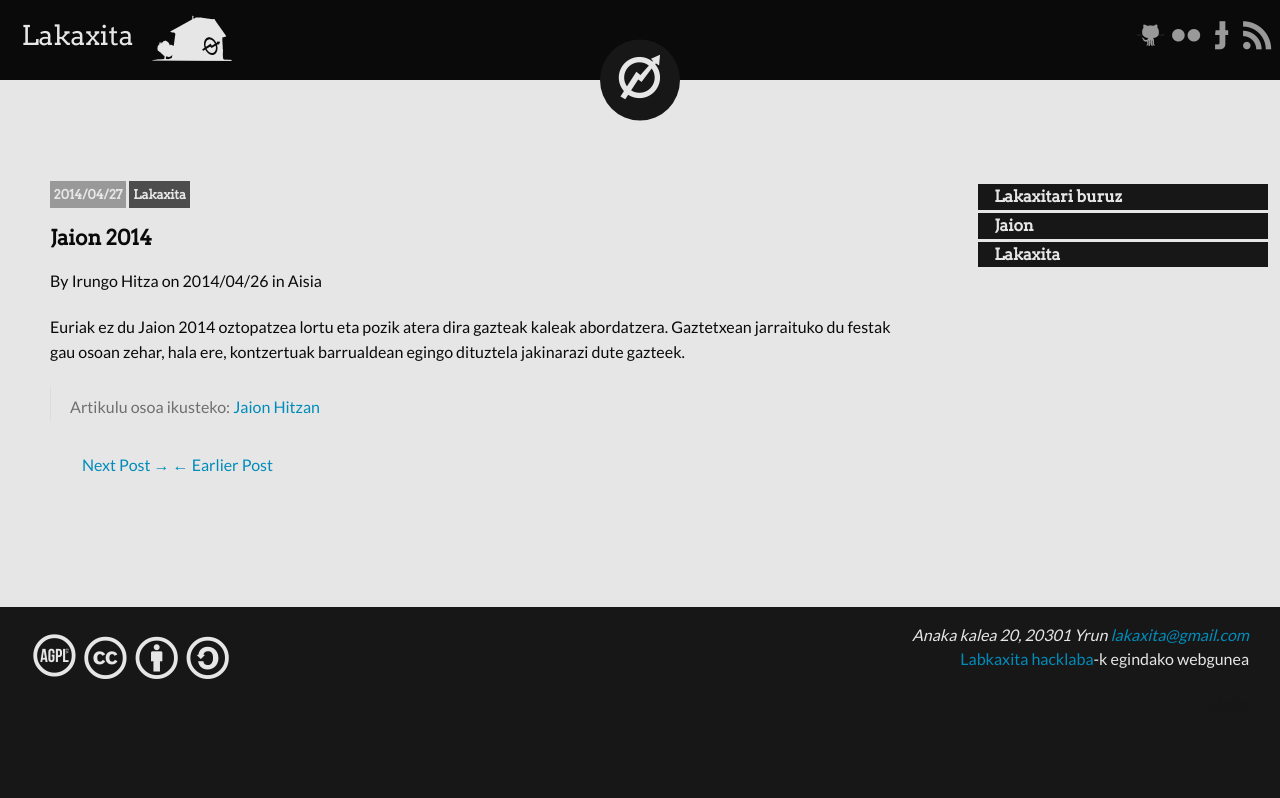
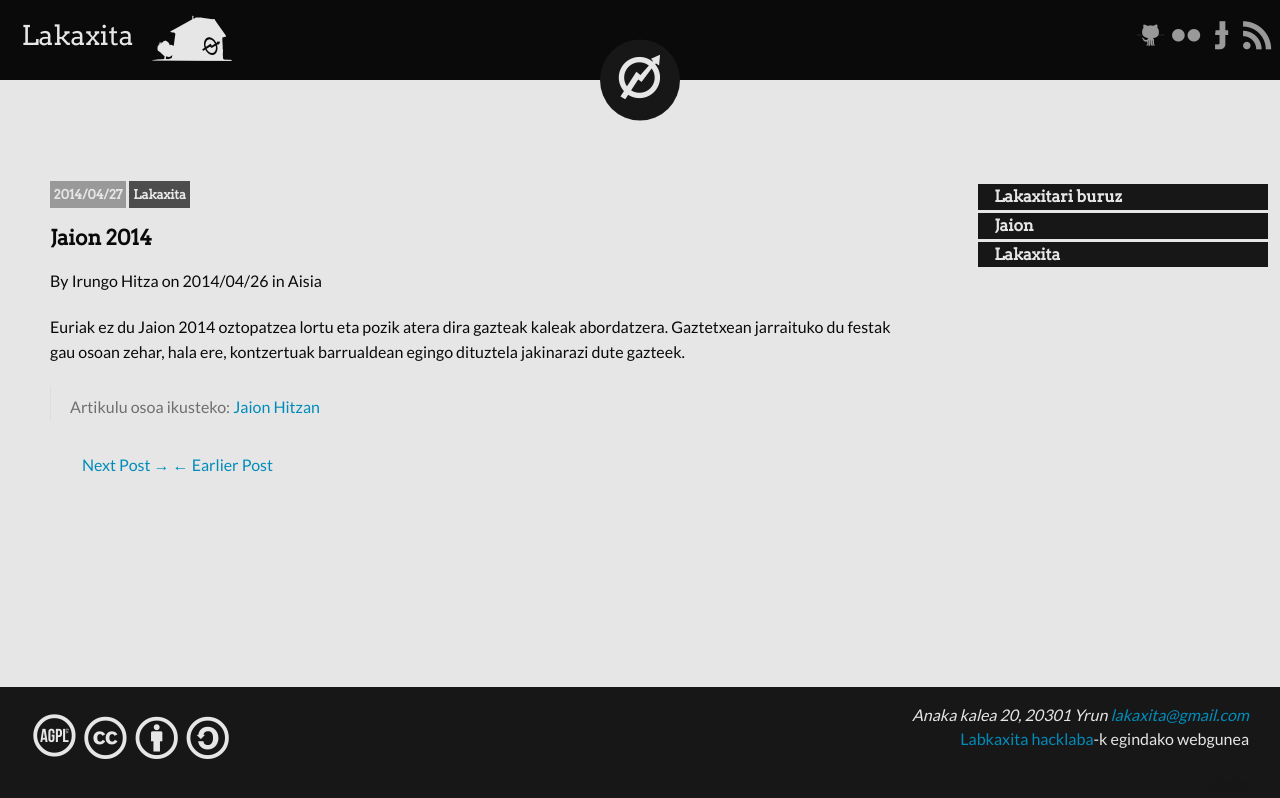
Before and after one commit to lakaxita/lakaxita.github.io, a Jekyll site: the page built from _posts/2014-04-27-jaion-2014.md, in a window 1280 px wide. Shown: the top 798 px of the page. Built offline with Jekyll 4.4.1, drawn with Linux system fonts in a browser that asks for light colours; Markdown is read by kramdown in place of the engine named in the settings.

Commit message:
more margin between the articles

```diff
--- a/_sass/main.sass
+++ b/_sass/main.sass
@@ -149,7 +149,7 @@
             padding: 0 50px !important
             +grid-column($columns:9)
         article
-            margin: 0 0 3rem 0
+            margin: 0 0 8rem 0
             clear: both
             overflow: hidden
         time, a.category
```
